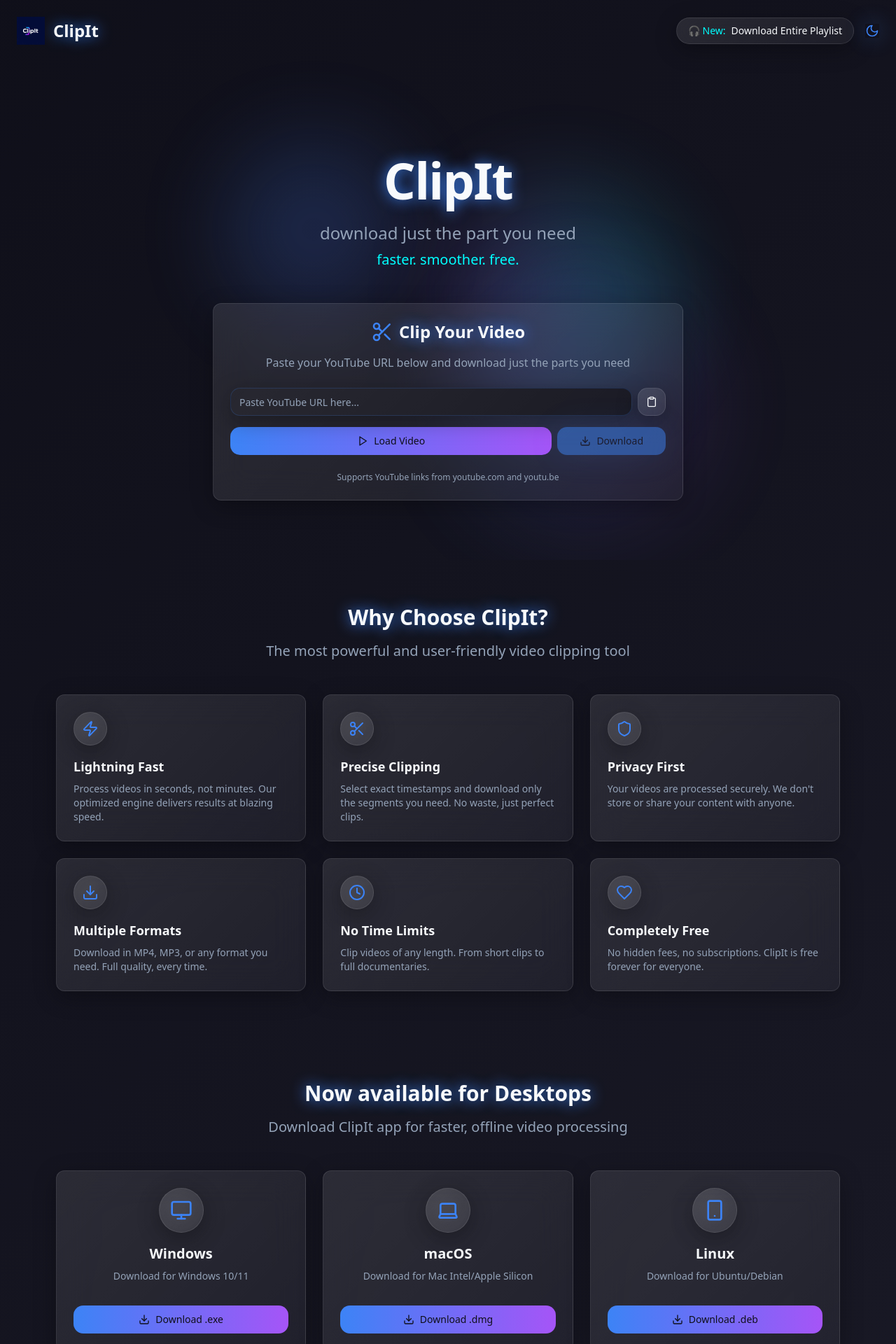
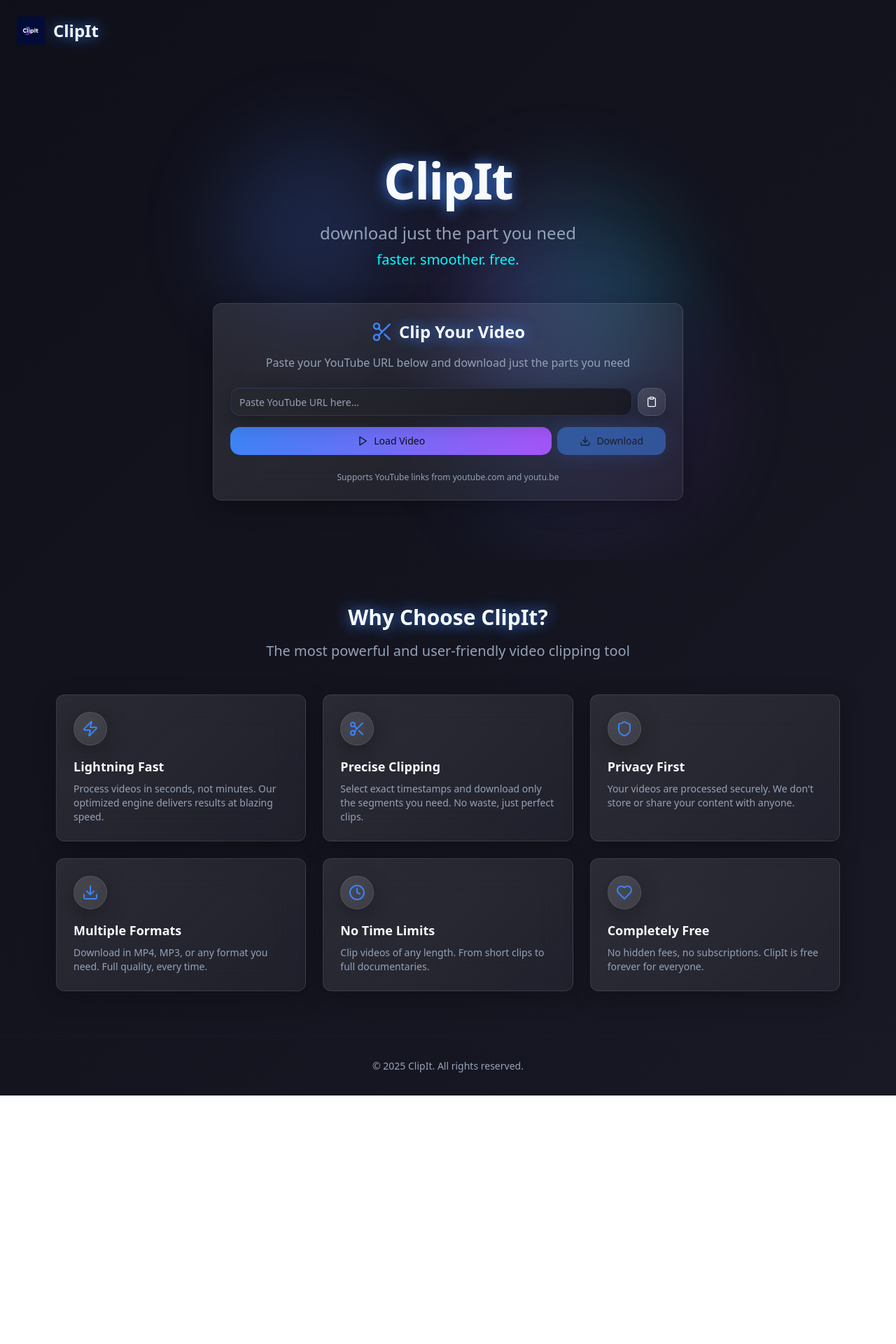
Before and after one commit to Ashmitgarg18/clipit-visual-symphony, a React (Vite) app: page / in a window 1280 px wide. Shown: the top 1920 px of the page at 70% size. After the commit the page ends 1565 px from the top, so only its background shows below. Built offline with nearby package versions, Linux system fonts and the light colour scheme.

Commit message:
Visual edit in Lovable
Edited UI in Lovable

```diff
--- a/src/components/download-section.tsx
+++ b/src/components/download-section.tsx
@@ -1,68 +1,22 @@
-import { Download, Monitor, Smartphone, Laptop } from "lucide-react"
-import { AnimatedButton } from "@/components/ui/animated-button"
-import { GradientCard } from "@/components/ui/gradient-card"
-
-const platforms = [
-  {
+import { Download, Monitor, Smartphone, Laptop } from "lucide-react";
+import { AnimatedButton } from "@/components/ui/animated-button";
+import { GradientCard } from "@/components/ui/gradient-card";
+const platforms = [{
   name: "Windows",
   icon: Monitor,
   description: "Download for Windows 10/11",
   action: "Download .exe"
-  },
-  {
+}, {
   name: "macOS",
   icon: Laptop,
   description: "Download for Mac Intel/Apple Silicon",
   action: "Download .dmg"
-  },
-  {
+}, {
   name: "Linux",
   icon: Smartphone,
   description: "Download for Ubuntu/Debian",
   action: "Download .deb"
+}];
+export function DownloadSection() {
+  return;
 }
-]
-
-export function DownloadSection() {
-  return (
-    <section className="w-full max-w-6xl mx-auto px-4 py-16">
-      <div className="text-center mb-12 animate-fadeInUp">
-        <h2 className="text-3xl font-bold mb-4 neon-text">
-          Now available for Desktops
-        </h2>
-        <p className="text-xl text-muted-foreground">
-          Download ClipIt app for faster, offline video processing
-        </p>
-      </div>
-
-      <div className="grid md:grid-cols-3 gap-6 animate-scaleIn">
-        {platforms.map((platform, index) => (
-          <GradientCard
-            key={platform.name}
-            variant="glass"
-            className="text-center hover:neon-glow transition-all duration-300"
-            style={{ animationDelay: `${index * 100}ms` }}
-          >
-            <div className="space-y-4">
-              <div className="mx-auto w-16 h-16 rounded-full glass flex items-center justify-center mb-4">
-                <platform.icon className="h-8 w-8 text-primary" />
-              </div>
-
-              <div>
-                <h3 className="text-xl font-semibold mb-2">{platform.name}</h3>
-                <p className="text-muted-foreground text-sm mb-4">
-                  {platform.description}
-                </p>
-              </div>
-
-              <AnimatedButton variant="neon" className="w-full">
-                <Download className="h-4 w-4" />
-                {platform.action}
-              </AnimatedButton>
-            </div>
-          </GradientCard>
-        ))}
-      </div>
-    </section>
-  )
-}
--- a/src/components/hero-section.tsx
+++ b/src/components/hero-section.tsx
@@ -10,13 +10,7 @@ export function HeroSection() {
           <h1 className="text-2xl font-bold neon-text">ClipIt</h1>
         </div>
 
-        <div className="flex items-center space-x-4">
-          <div className="hidden md:block text-sm glass px-4 py-2 rounded-full">
-            <span className="text-accent font-medium">🎧 New:</span>
-            <span className="ml-2">Download Entire Playlist</span>
-          </div>
-          <ThemeToggle />
-        </div>
+
       </header>
 
       {/* Main Hero Content */}
```
Lines whose indentation alone changed are shown as unchanged.
